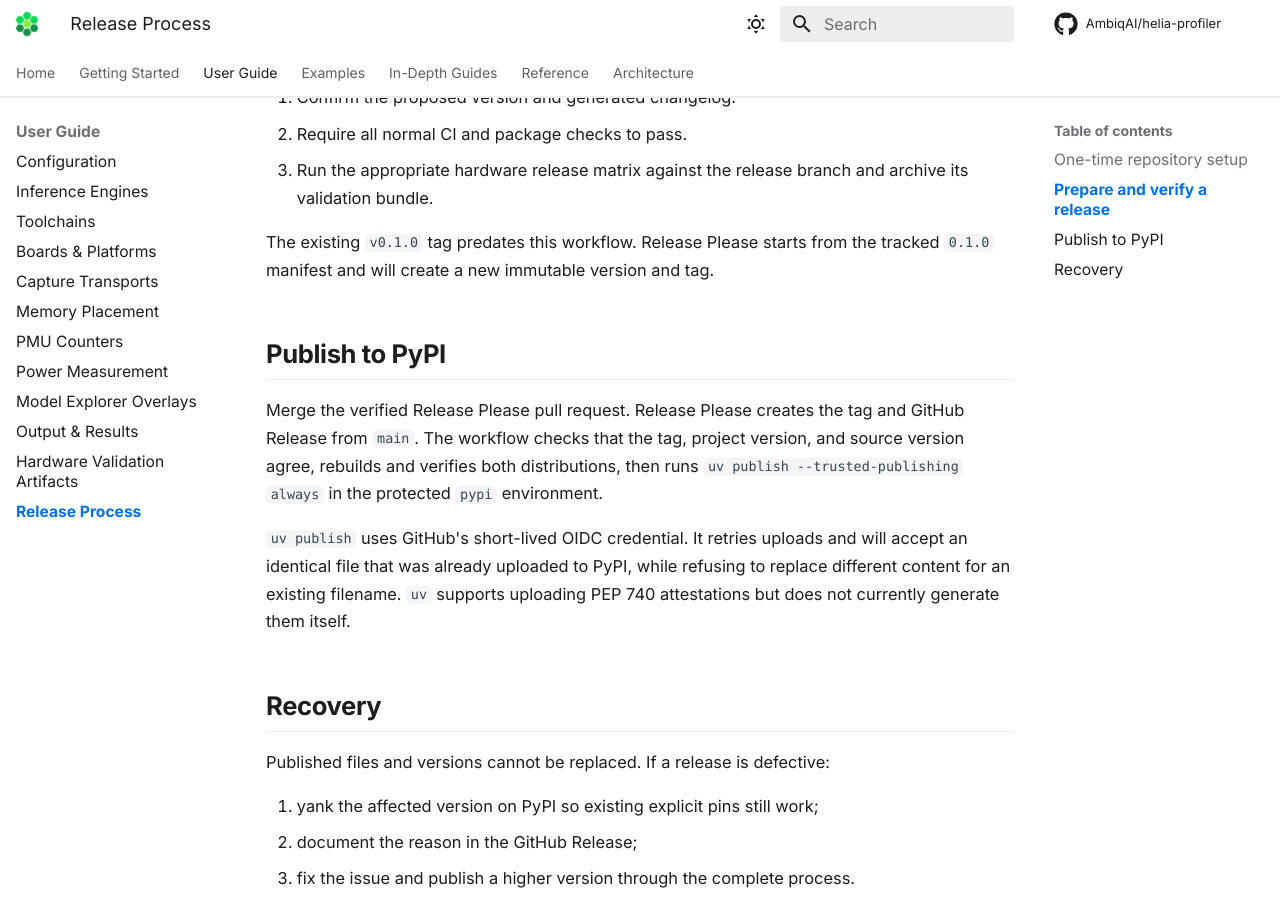
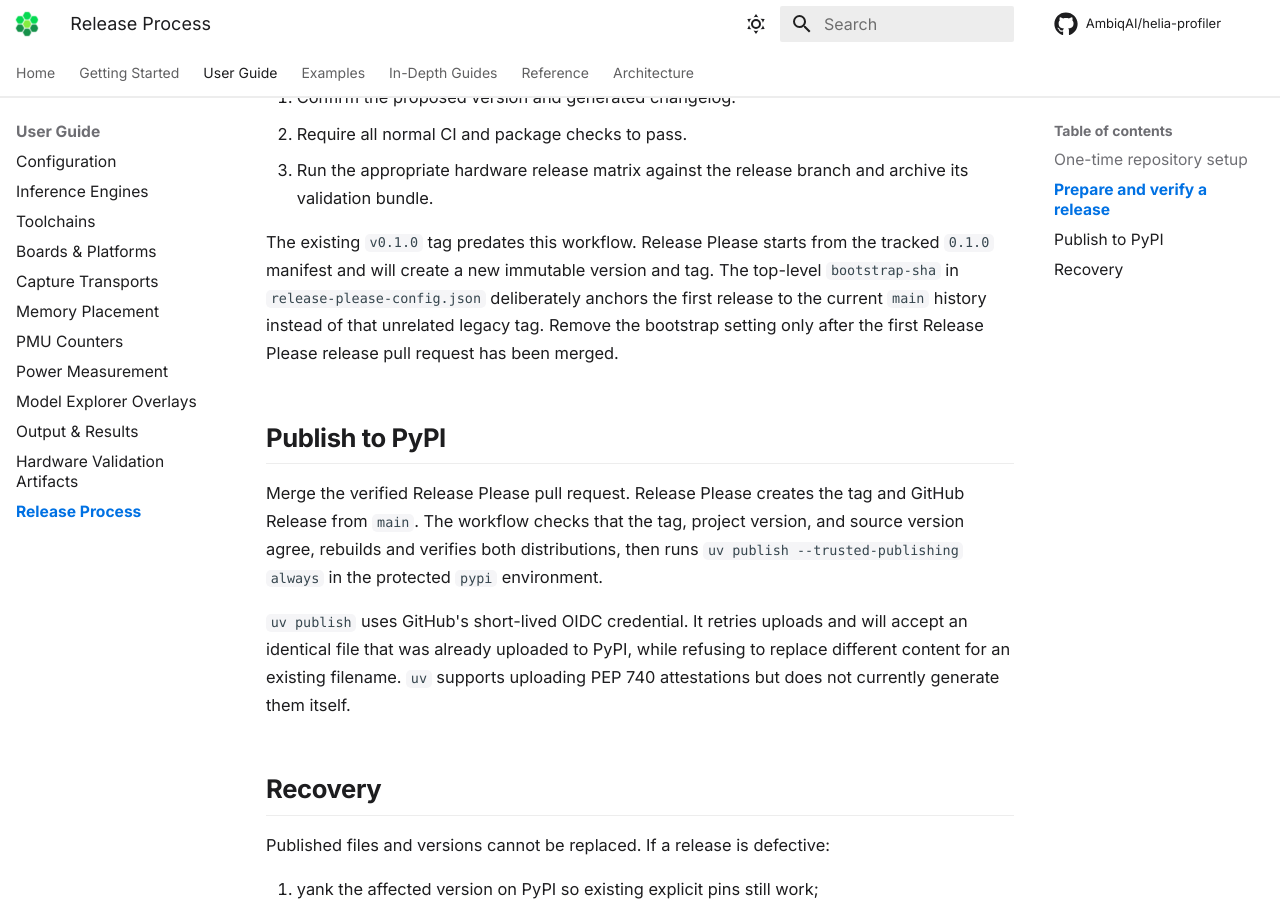
Before and after one commit to AmbiqAI/helia-profiler, an MkDocs documentation site: the page built from docs/guide/releasing.md, in a window 1280 px wide and 900 px high, scrolled down 1345 px. Built offline with MkDocs 1.6.1 and Material for MkDocs 9.7.7, drawn with Linux system fonts in a browser that asks for light colours; some web fonts are replaced; comment, search, counter and statistics services are not loaded.

Commit message:
fix(release): bootstrap from current main history

```diff
--- a/docs/guide/releasing.md
+++ b/docs/guide/releasing.md
@@ -49,6 +49,10 @@ Before merging it:
 
 The existing `v0.1.0` tag predates this workflow. Release Please starts from
 the tracked `0.1.0` manifest and will create a new immutable version and tag.
+The top-level `bootstrap-sha` in `release-please-config.json` deliberately
+anchors the first release to the current `main` history instead of that
+unrelated legacy tag. Remove the bootstrap setting only after the first Release
+Please release pull request has been merged.
 
 ## Publish to PyPI
 
--- a/release-please-config.json
+++ b/release-please-config.json
@@ -1,5 +1,6 @@
 {
   "$schema": "https://raw.githubusercontent.com/googleapis/release-please/main/schemas/config.json",
+  "bootstrap-sha": "794f9d774803670cf246216b91ac9e514aa3a656",
   "bump-minor-pre-major": true,
   "bump-patch-for-minor-pre-major": true,
   "packages": {
```
